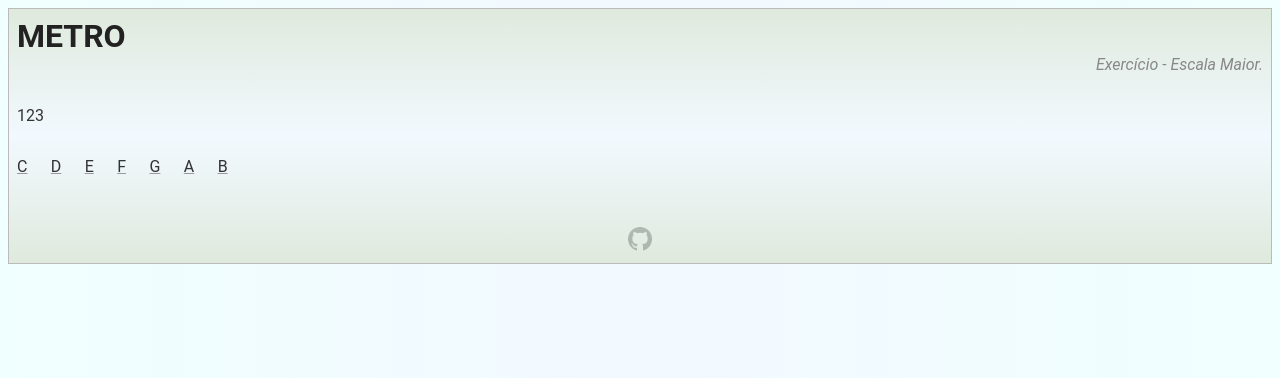
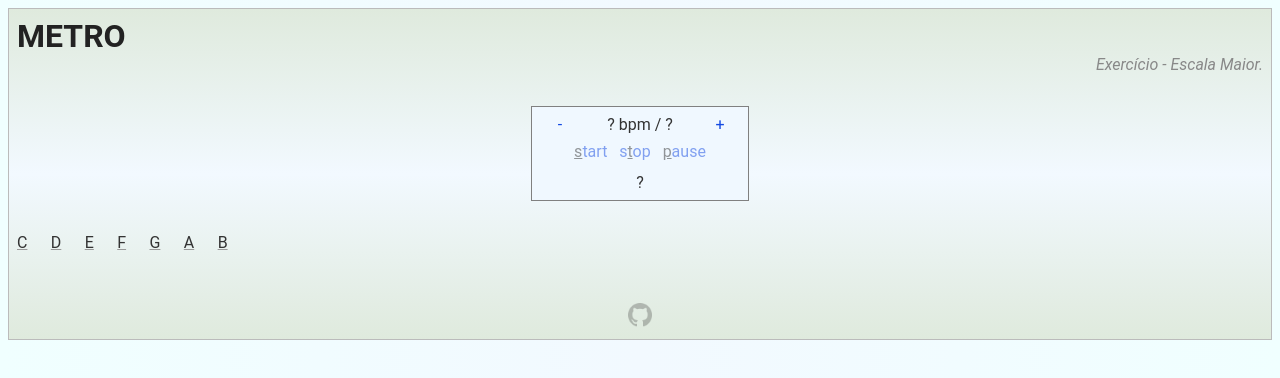
Before and after one commit to crisstanza/metro, a plain HTML site: page exercicio_escala-maior.html in a window 1280 px wide. Drawn offline with Linux system fonts and the light colour scheme.

Commit message:
Interface principal.

```diff
--- a/css/lib/io.github.crisstanza.Metro.css
+++ b/css/lib/io.github.crisstanza.Metro.css
@@ -0,0 +1,41 @@
+.metro {
+	width: 200px;
+	margin: auto;
+	text-align: center;
+	border: 1px solid #808080;
+	padding: 8px;
+	background-color: #F0F8FF;
+}
+
+.metro a:hover {
+	text-decoration: underline;
+	cursor: pointer;
+}
+.metro a {
+	color: #144AE2;
+	text-decoration: none;
+}
+
+.metro:after {
+	content: "";
+	display: table;
+	clear: both;
+}
+
+.metro .off { opacity: 0.5; }
+
+.metro .less, .metro .more, .metro .speed { float: left; }
+.metro .less, .metro .more { width: 20%; }
+.metro .speed { width: 60%; }
+
+.metro-line-1 { display: flex; }
+.metro-line-2 {
+	padding-top: 8px;
+	padding-bottom: 12px;
+}
+
+.current-beat-note {
+	font-weight: bold;
+	color: green;
+	background-color: yellow;
+}
--- a/exercicio_escala-maior.html
+++ b/exercicio_escala-maior.html
@@ -1,4 +1,3 @@
-
 <!DOCTYPE html>
 <html>
 	<head>
@@ -6,6 +5,7 @@
 		<meta http-equiv="Content-Type" content="text/html; charset=ISO-8859-1" />
 		<link rel="icon" type="image/png" href="./favicon.png?v=1.0.0" />
 		<link rel="stylesheet" type="text/css" media="all" href="./css/css.css?v=1.0.0" />
+		<link rel="stylesheet" type="text/css" media="all" href="./css/lib/io.github.crisstanza.Metro.css?v=1.0.0" />
 		<script src="./js/lib/io.github.crisstanza.Autos.js?v=1.0.0"></script>
 		<script src="./js/lib/io.github.crisstanza.Metro.js?v=1.0.0"></script>
 		<script src="./js/lib/$.js?v=1.0.0"></script>
--- a/js/lib/$.js
+++ b/js/lib/$.js
@@ -5,6 +5,16 @@ if (!$) var $ = {};
 (function() {
 
 	if (!$.ajax) $.ajax = {};
+
+	$.forEach = function(elements, callback) {
+		if (elements) {
+			let length = elements.length;
+			for (let i = 0 ; i < length ; i++) {
+				let element = elements[i];
+				callback(element, i);
+			}
+		}
+	};
 
 	$.ajax.get = function(url, target, callback, callbackError) {
 		let request = new XMLHttpRequest();
--- a/js/lib/io.github.crisstanza.Autos.js
+++ b/js/lib/io.github.crisstanza.Autos.js
@@ -7,8 +7,22 @@ if (!io.github.crisstanza.Autos) io.github.crisstanza.Autos = {};
 
 (function() {
 
-	io.github.crisstanza.Autos.initIds = function() {
-		let elements = document.querySelectorAll('[id]:not([id=""])');
+	io.github.crisstanza.Autos.initLinks = function(_parent, _target) {
+		var parent = _parent ? _parent : document;
+		let elements = parent.querySelectorAll('a:not([href]):not([href=""])');
+		let target = _target ? '_target.' : '';
+		$.forEach(
+			elements, function(link, index) {
+				let id = link.getAttribute('id');
+				let identifier = fixId(id);
+				link.addEventListener('click', function(event) { eval(target + identifier + '_OnClick(event)'); } );
+			}
+		);
+	};
+
+	io.github.crisstanza.Autos.initIds = function(_parent) {
+		var parent = _parent ? _parent : document;
+		let elements = parent.querySelectorAll('[id]:not([id=""])');
 		if (elements) {
 			let length = elements.length;
 			for (let i = 0 ; i < length ; i++) {
--- a/js/lib/io.github.crisstanza.Metro.js
+++ b/js/lib/io.github.crisstanza.Metro.js
@@ -3,7 +3,7 @@
 if (!io) var io = {};
 if (!io.github) io.github = {};
 if (!io.github.crisstanza) io.github.crisstanza = {};
-if (!io.github.crisstanza.Autos) io.github.crisstanza.Metro = {};
+if (!io.github.crisstanza.Metro) io.github.crisstanza.Metro = {};
 
 (function() {
 
@@ -15,8 +15,42 @@ if (!io.github.crisstanza.Autos) io.github.crisstanza.Metro = {};
 	};
 
 	io.github.crisstanza.Metro.prototype.loadContainerHtml = function() {
-		this.container.innerHTML = 123;
-	}
+		$.ajax.get(
+			'./lib/io.github.crisstanza.Metro.html', this,
+			function(target, status, responseText) { target.loadContainerHtml_Callback(target, status, responseText); },
+			function(target, status, responseText) { target.loadContainerHtml_CallbackError(target, status, responseText); }
+		);
+	};
+
+	io.github.crisstanza.Metro.prototype.loadContainerHtml_Callback = function(target, status, responseText) {
+		this.container.innerHTML = responseText;
+		io.github.crisstanza.Autos.initIds();
+		io.github.crisstanza.Autos.initLinks(metro, this);
+	};
+
+	io.github.crisstanza.Metro.prototype.loadContainerHtml_CallbackError = function(target, status, responseText) {
+		this.container.innerHTML = status;
+	};
+
+	io.github.crisstanza.Metro.prototype.btStart_OnClick = function(event) {
+		console.log(event);
+	};
+
+	io.github.crisstanza.Metro.prototype.btStop_OnClick = function(event) {
+		console.log(event);
+	};
+
+	io.github.crisstanza.Metro.prototype.btPause_OnClick = function(event) {
+		console.log(event);
+	};
+
+	io.github.crisstanza.Metro.prototype.btLess_OnClick = function(event) {
+		console.log(event);
+	};
+
+	io.github.crisstanza.Metro.prototype.btMore_OnClick = function(event) {
+		console.log(event);
+	};
 
 	function init(event) {
 	}
--- a/lib/io.github.crisstanza.Metro.html
+++ b/lib/io.github.crisstanza.Metro.html
@@ -1,3 +1,21 @@
-<div>
-	1233
+<div class="metro">
+	<div class="metro-line-1">
+		<div class="less">
+			<a id="btLess">-</a>
+		</div>
+		<div class="speed">
+			<span id="speed">?</span> bpm / <span id="meter">?</span>
+		</div>
+		<div class="more">
+			<a id="btMore">+</a>
+		</div>
+	</div>
+	<div class="metro-line-2">
+		<div class="buttons">
+			<a class="off" id="btStart"><u>s</u>tart</a> &nbsp; <a class="off" id="btStop">s<u>t</u>op</a> &nbsp; <a class="off" id="btPause"><u>p</u>ause</a>
+		</div>
+	</div>
+	<div class="metro-line-3">
+		<div id="beats">?</div>
+	</div>
 </div>
```
